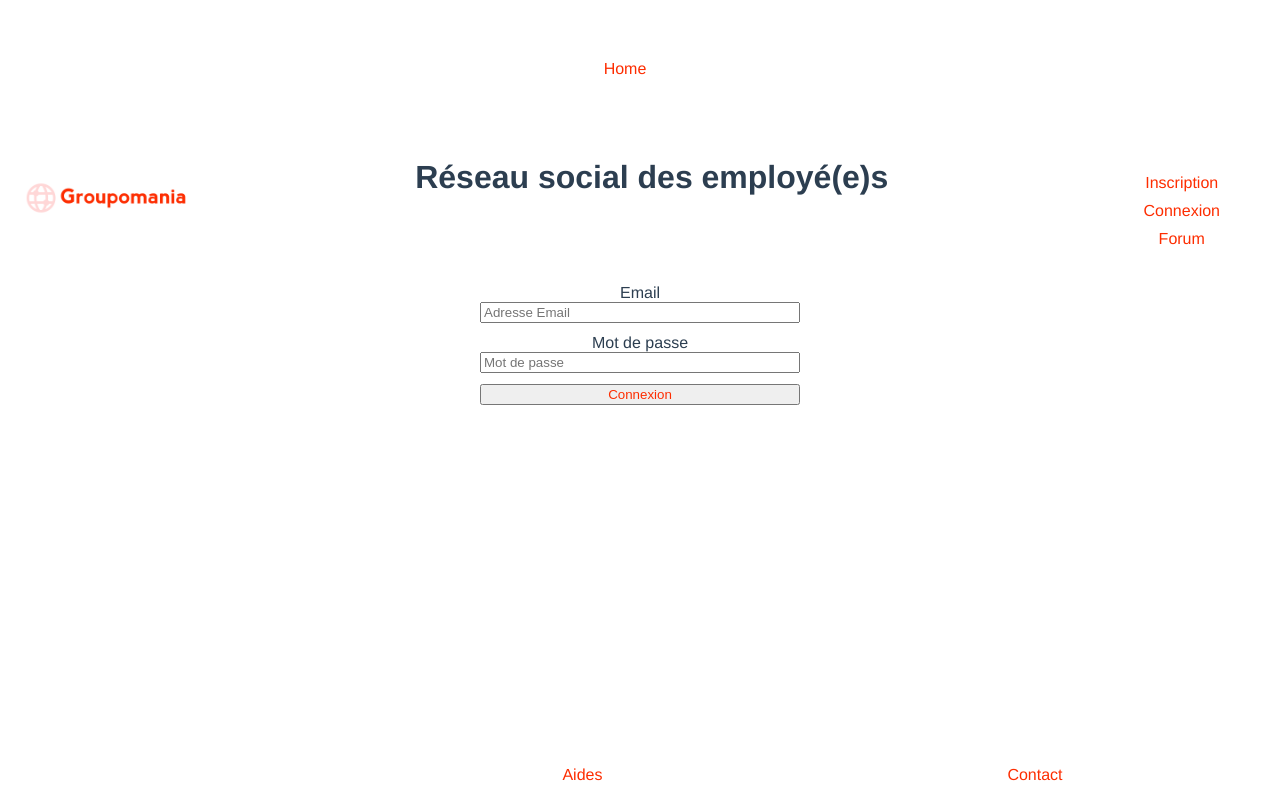
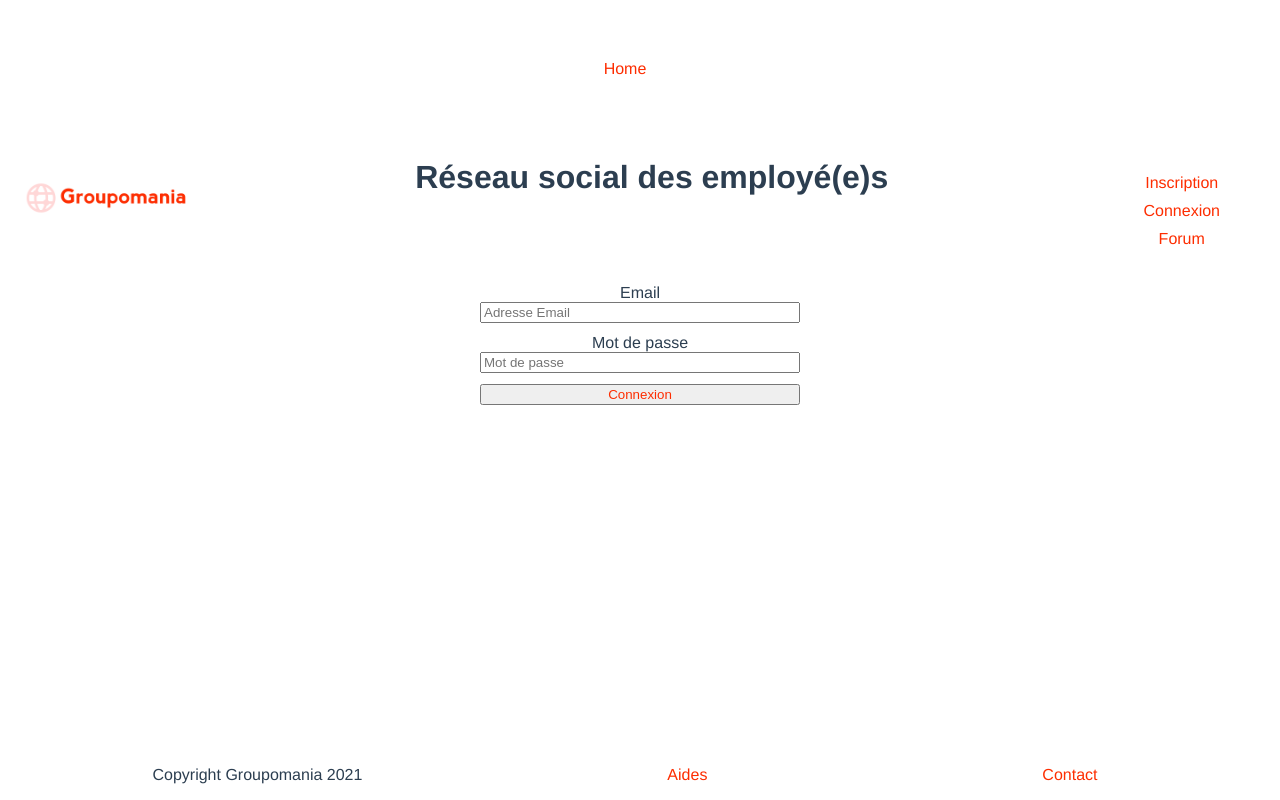
Before and after one commit to Etudiantoc-dev/p7_front_rs, a Vue app: page /#/ in a window 1280 px wide. Built offline with nearby package versions, Linux system fonts and the light colour scheme.

Commit message:
+ fonction Copyright

```diff
--- a/src/components/Footer.vue
+++ b/src/components/Footer.vue
@@ -1,6 +1,6 @@
 <template>
   <footer id="app" class="app">
-    <p class="footer">{{ copyright }}</p>
+    <p> {{ copyright}} </p>
     <p><a href="Aide">Aides</a></p>
     <p><a href="Contact">Contact</a></p>
   </footer>
@@ -21,10 +21,22 @@ footer {
 
 export default {
   Name: "Footer",
-  props: {
-    copyright: String,
+  data(){
+    return{
+      msg: "Groupomania",
+    }
+
   },
+  // props: {
+  //   copyright: String,
+  // },
+   computed: {
+    copyright() {
+      const currentYear = new Date().getFullYear();
 
+      return `Copyright ${this.msg} ${currentYear}`;
+    },
+  },
 
 };
 </script>
--- a/src/views/Home.vue
+++ b/src/views/Home.vue
@@ -65,12 +65,6 @@ export default {
     },
   },
 
-  computed: {
-    copyright() {
-      const currentYear = new Date().getFullYear();
 
-      return `Copyright ${this.copie} ${currentYear}`;
-    },
-  },
 };
 </script>
```
